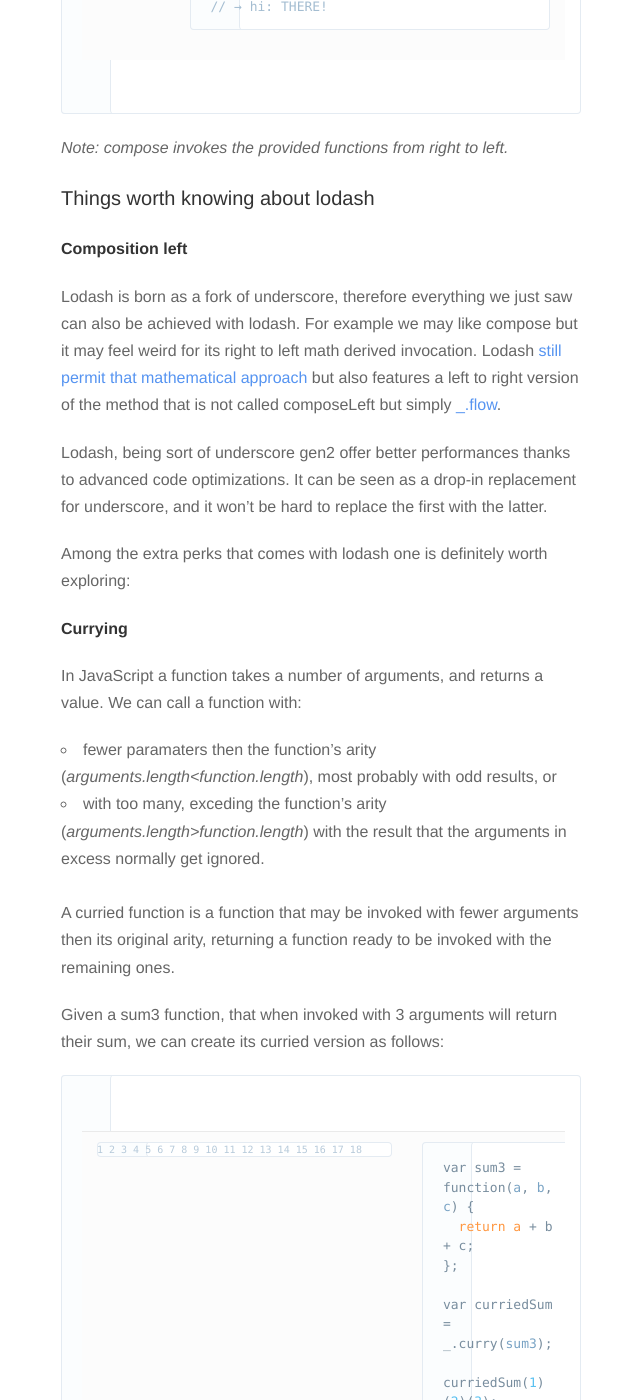
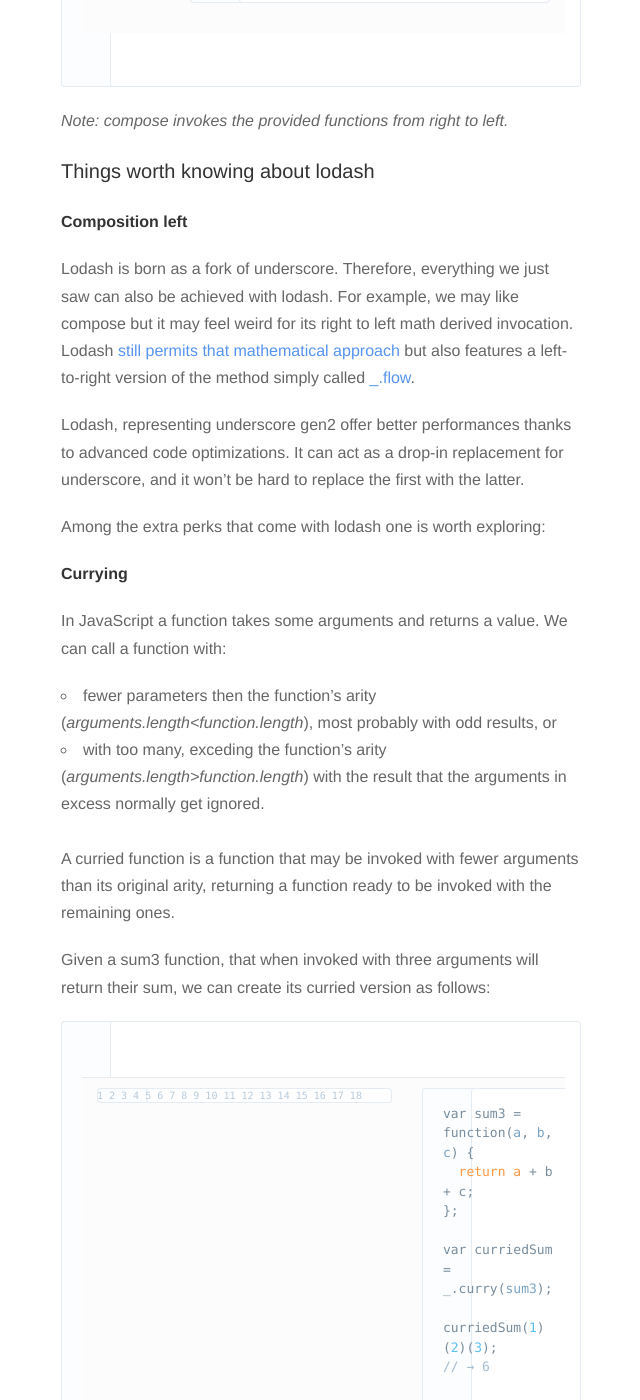
Before and after one commit to nickbalestra/nickbalestra.github.io, a Jekyll site: the page built from _posts/2015-06-13-javascript-functional-libraries.md, in a window 1280 px wide and 1400 px high, scrolled down 4231 px. Shown: the whole window, without its empty margins (319-959 px from the left). Built offline with Jekyll 4.4.1, drawn with Linux system fonts in a browser that asks for light colours; nearby versions of some CDN libraries; Markdown is read by kramdown in place of the engine named in the settings; some of the changed text lies outside the part shown.

Commit message:
grammarly check

```diff
--- a/_posts/2015-06-13-javascript-functional-libraries.md
+++ b/_posts/2015-06-13-javascript-functional-libraries.md
@@ -6,13 +6,13 @@ description: From underscore to lodash and Ramda, from chaining to composition a
 
 ##In computer science, Functional Programming (“FP”) is a programming paradigm—a style of building the structure and elements of computer programs—that treats computation as the evaluation of mathematical functions and avoids changing-state and mutable data.
 
-Shortly, FP is a coding style based on the following two best practices, that together form the concept of fuction's purity:
+Shortly, FP is a coding style based on the following two best practices, which together form the concept of functions purity:
 
 1. **Immutability** and
 2. **Statelessness**
 <br><br>
 
-In JavaScript, we have plenty of libraries with a functional flavour to choose from. While each has it's own set of goals, in the following paragraphs we'll see which are the ones we should all know about and why.
+In JavaScript, we have plenty of libraries to choose from with a functional flavor. While each has its set of goals, in the following paragraphs we'll see which are the ones we should all know about and why.
 
 ***
 
@@ -115,24 +115,24 @@ welcome('there')
 ### Things worth knowing about lodash
 #### Composition left
 
-Lodash is born as a fork of underscore, therefore everything we just saw can also be achieved with lodash. For example we may like compose but it may feel weird for its right to left math derived invocation. Lodash [still permit that mathematical approach](https://lodash.com/docs#flowRight) but also features a left to right version of the method that is not called composeLeft but simply [_.flow](https://lodash.com/docs#flow).
+Lodash is born as a fork of underscore. Therefore, everything we just saw can also be achieved with lodash. For example, we may like compose but it may feel weird for its right to left math derived invocation. Lodash [still permits that mathematical approach](https://lodash.com/docs#flowRight) but also features a left-to-right version of the method simply called [_.flow](https://lodash.com/docs#flow).
 
-Lodash, being sort of underscore gen2 offer better performances thanks to advanced code optimizations. It can be seen as a drop-in replacement for underscore, and it won't be hard to replace the first with the latter.
+Lodash, representing underscore gen2 offer better performances thanks to advanced code optimizations. It can act as a drop-in replacement for underscore, and it won't be hard to replace the first with the latter.
 
-Among the extra perks that comes with lodash one is definitely worth exploring:
+Among the extra perks that come with lodash one is worth exploring:
 
 #### Currying
 
-In JavaScript a function takes a number of arguments, and returns a value.
+In JavaScript a function takes some arguments and returns a value.
 We can call a function with:
 
-- fewer paramaters then the function's arity (*arguments.length<function.length*), most probably with odd results, or
+- fewer parameters then the function's arity (*arguments.length<function.length*), most probably with odd results, or
 - with too many, exceding the function's arity (*arguments.length>function.length*) with the result that the arguments in excess normally get ignored.
 
 <br>
-A curried function is a function that may be invoked with fewer arguments then its original arity, returning a function ready to be invoked with the remaining ones.
+A curried function is a function that may be invoked with fewer arguments than its original arity, returning a function ready to be invoked with the remaining ones.
 
-Given a sum3 function, that when invoked with 3 arguments will return their sum, we can create its curried version as follows:
+Given a sum3 function, that when invoked with three arguments will return their sum, we can create its curried version as follows:
 
 {% highlight javascript linenos %}
 var sum3 = function(a, b, c) {
@@ -169,20 +169,20 @@ Ramda is not a drop-in replacement for underscore or lodash, as it has a more fo
 ### Things worth knowing about Ramda
 #### Function first, data last API
 
-The parameters to Ramda functions are arranged to make it convenient for currying as the data to be operated on is generally supplied last.
+The parameters to Ramda functions are arranged to make it convenient for currying as the data to be operated on is supplied last.
 
-lodash map vs rampda map functions
+lodash map vs. rampda map functions
 {% highlight javascript linenos %}
 // lodash
 _.map(collection, iteratee)
 
-// ramda
+// Ramda
 R.map(iteratee, collection)
 {% endhighlight %}
 
 #### Auto-currying
 
-Ramda functions are automatically curried. This allows you to easily build up new functions from old ones simply by not supplying the final parameters. This coupled with the function first, data last API make ramda not just functional purer, but definitely purely awesome.
+Ramda functions are automatically curried. Currying allows you to easily build up new functions from old ones simply by not supplying the final parameters. This coupled with the function first, data last API make ramda not just functional purer, but also purely awesome.
 
 Let's then rebuild part of the underscore/lodash code we saw earlier with ramda instead.
 
```
Also changed, not shown: other parts of _posts/2015-06-13-javascript-functional-libraries.md (+6 -6 lines).
